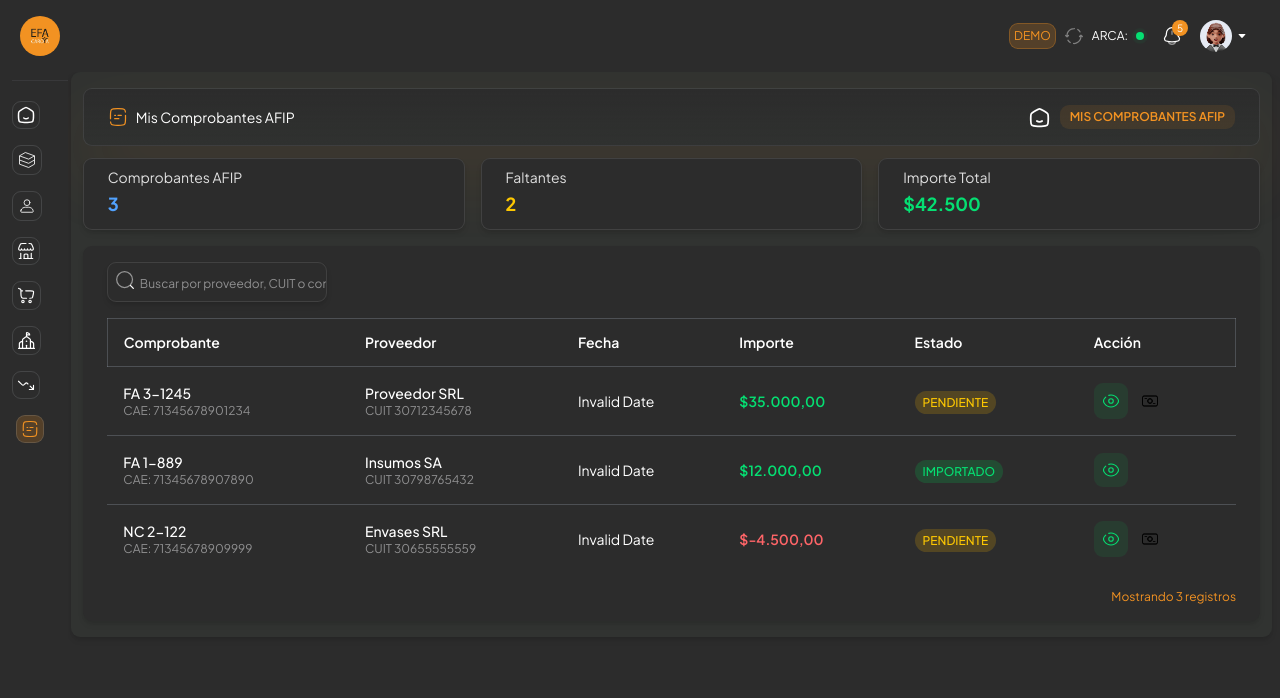
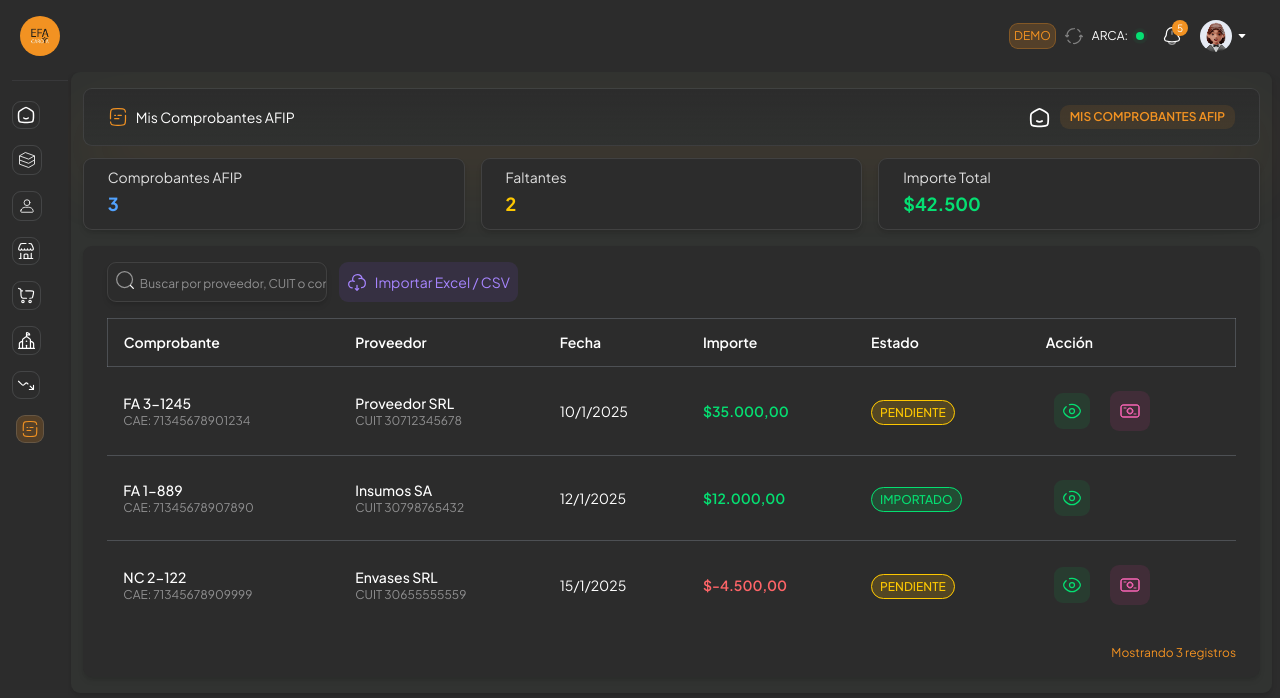
Before and after one commit to EFA-APP/frontend-destockp, a React (Vite) app: page /panel/comprobantes-afip in a window 1280 px wide. Shown: the top 698 px of the page. Built offline with nearby package versions, Linux system fonts and the light colour scheme.

Commit message:
22/01/2026

```diff
--- a/src/Componentes/Tablas/Compras/FacturaProveedor/ColumnasFacturaProveedor.jsx
+++ b/src/Componentes/Tablas/Compras/FacturaProveedor/ColumnasFacturaProveedor.jsx
@@ -1,7 +1,6 @@
 const estadoStyle = {
-    pagada: "bg-green-500/20 text-green-400 border-green-400/30",
+  importado: "bg-green-500/20 text-green-400 border-green-400/30",
   pendiente: "bg-yellow-500/20 text-yellow-400 border-yellow-400/30",
-    vencida: "bg-red-500/20 text-red-400 border-red-400/30",
 };
 
 export const columnasFacturasProveedor = [
@@ -10,13 +9,14 @@ export const columnasFacturasProveedor = [
     etiqueta: "Comprobante",
     renderizar: (valor, fila) => (
       <div>
-                <div className="font-medium">{`${fila.prefijo}-${valor}`}</div>
+        <div className="font-medium">{`${fila.puntoVenta}-${valor}`}</div>
         <div className="flex justify-start items-center gap-2">
           <div className="text-xs text-gray-100/50">
-                        {`Factura ${fila.tipo}`}{" "}
+            {`Tipo:  ${fila.tipo}`}{" "}
           </div>
           <div
-                        className={` w-2 h-2 rounded-full shadow-lg! ${fila.isBlanco
+            className={` w-2 h-2 rounded-full shadow-lg! ${
+              fila.isBlanco
                 ? "bg-green-400 shadow-green-300!"
                 : "bg-red-400 shadow-red-300!"
             } `}
--- a/src/Componentes/Tablas/MisComprobantesAFIP/ColumnaComprobantesAFIP.jsx
+++ b/src/Componentes/Tablas/MisComprobantesAFIP/ColumnaComprobantesAFIP.jsx
@@ -9,9 +9,7 @@ export const columnasMisComprobantesAFIP = [
         <div className="font-medium">
           {fila.tipo} {fila.puntoVenta}-{valor}
         </div>
-        <div className="text-xs text-gray-100/50">
-          CAE: {fila.cae || "—"}
-        </div>
+        <div className="text-xs text-gray-100/50">CAE: {fila.cae || "—"}</div>
       </div>
     ),
   },
@@ -24,16 +22,14 @@ export const columnasMisComprobantesAFIP = [
     renderizar: (valor, fila) => (
       <div>
         <div className="font-medium">{valor}</div>
-        <div className="text-xs text-gray-100/50">
-          CUIT {fila.cuitEmisor}
-        </div>
+        <div className="text-xs text-gray-100/50">CUIT {fila.cuitEmisor}</div>
       </div>
     ),
   },
 
   // 📅 Fecha
   {
-    key: "fecha",
+    key: "fechaEmision",
     etiqueta: "Fecha",
     filtrable: true,
     renderizar: (valor) => (
@@ -74,7 +70,7 @@ export const columnasMisComprobantesAFIP = [
 
       return (
         <span
-          className={`px-2 py-1 rounded-full text-xs font-medium ${
+          className={`px-2 py-1 rounded-full text-xs border-[.5px] font-medium ${
             estilos[tipo]
           }`}
         >
--- a/src/Componentes/Tablas/MisComprobantesAFIP/TablaMisComprobantesAFIP.jsx
+++ b/src/Componentes/Tablas/MisComprobantesAFIP/TablaMisComprobantesAFIP.jsx
@@ -6,18 +6,12 @@ import { columnasMisComprobantesAFIP } from "./ColumnaComprobantesAFIP";
 import { useMisComprobantesAFIP } from "../../../api/hooks/MisComprobantesAFIP/useMisComprobantesAFIP";
 import { accionesMisComprobantesAFIP } from "./Acciones";
 import { useNavigate } from "react-router-dom";
-
-
+import { DescargarIcono } from "../../../assets/Icons";
 
 const TablaMisComprobantesAFIP = () => {
-  const {
-    comprobantesAFIP,
-    faltantes,
-    cargados,
-  } = useMisComprobantesAFIP();
+  const { comprobantesAFIP, faltantes, cargados } = useMisComprobantesAFIP();
 
-
-  const navigate = useNavigate()
+  const navigate = useNavigate();
 
   const [busqueda, setBusqueda] = useState("");
   const [modalAbierto, setModalAbierto] = useState(false);
@@ -35,10 +29,7 @@ const TablaMisComprobantesAFIP = () => {
   };
 
   // 📊 Métricas
-  const totalImporte = comprobantesAFIP.reduce(
-    (acc, c) => acc + c.total,
-    0
-  );
+  const totalImporte = comprobantesAFIP.reduce((acc, c) => acc + c.total, 0);
 
   const totalFaltantes = faltantes.length;
   const totalCargados = cargados.length;
@@ -82,11 +73,41 @@ const TablaMisComprobantesAFIP = () => {
           columnas={columnasMisComprobantesAFIP}
           datos={comprobantesAFIP}
           mostrarAcciones={true}
-          acciones={accionesMisComprobantesAFIP({ handleVerDetalle, handleGenerarComprobante })}
+          acciones={accionesMisComprobantesAFIP({
+            handleVerDetalle,
+            handleGenerarComprobante,
+          })}
           mostrarBuscador
           busqueda={busqueda}
           setBusqueda={setBusqueda}
           placeholderBuscador="Buscar por proveedor, CUIT o comprobante..."
+          elementosSuperior={
+            <div className="flex items-center justify-center">
+              <button
+                type="button"
+                className="w-auto h-10 px-2 text-left text-violet-400! rounded-md! bg-violet-500/10! flex items-center gap-2 cursor-pointer hover:bg-violet-500/5!"
+                onClick={() =>
+                  document.getElementById("importar-excel").click()
+                }
+              >
+                <DescargarIcono />
+                Importar Excel / CSV
+              </button>
+
+              <input
+                id="importar-excel"
+                type="file"
+                accept=".xlsx,.xls,.csv"
+                className="hidden"
+                onChange={(e) => {
+                  const file = e.target.files[0];
+                  if (file) {
+                    console.log("Archivo seleccionado:", file);
+                  }
+                }}
+              />
+            </div>
+          }
         />
       </div>
     </div>
--- a/src/Componentes/UI/AccionesReutilizables/Index.jsx
+++ b/src/Componentes/UI/AccionesReutilizables/Index.jsx
@@ -12,48 +12,60 @@ export const accionesReutilizables = {
   verDetalle: {
     key: "verDetalle",
     label: "Ver detalle",
-    icono: <OjosIcono size={18} />,
-    color: "text-green-400",
-    bg: "bg-green-500/10",
+    icono: (
+      <div className="bg-green-500/10 p-2 rounded-md text-green-400!">
+        <OjosIcono size={20} />
+      </div>
+    ),
   },
 
   editar: {
     key: "editar",
     label: "Editar",
-    icono: <EditarIcono size={18} />,
-    color: "text-blue-400",
-    bg: "bg-blue-500/10",
+    icono: (
+      <div className="bg-blue-500/10 p-2 rounded-md text-blue-400!">
+        <EditarIcono size={20} />
+      </div>
+    ),
   },
 
   eliminar: {
     key: "eliminar",
     label: "Eliminar",
-    icono: <BorrarIcono size={18} />,
-    color: "text-red-400",
-    bg: "bg-red-500/10",
+    icono: (
+      <div className="bg-red-500/10 p-2 rounded-md text-red-400!">
+        <BorrarIcono size={20} />
+      </div>
+    ),
   },
 
   importarAFIP: {
     key: "importarAFIP",
     label: "Importar",
-    icono: <DescargarIcono size={18} />,
-    color: "text-blue-400",
-    bg: "bg-blue-500/10",
+    icono: (
+      <div className="bg-blue-500/10 p-2 rounded-md text-blue-400!">
+        <DescargarIcono size={20} />
+      </div>
+    ),
   },
 
   marcarObservado: {
     key: "marcarObservado",
     label: "Marcar observado",
-    icono: <ErrorIcono size={18} />,
-    color: "text-yellow-400",
-    bg: "bg-yellow-500/10",
+    icono: (
+      <div className="bg-yellow-500/10 p-2 rounded-md text-yellow-400!">
+        <ErrorIcono size={20} />
+      </div>
+    ),
   },
 
   generarComprobante: {
     key: "generarComprobante",
     label: "Generar Comporbantes",
-    icono: <PagosIcono size={20} />,
-    color: "text-pink-400",
-    bg: "bg-pink-500/10",
+    icono: (
+      <div className="bg-pink-500/10 p-2 rounded-md text-pink-400!">
+        <PagosIcono size={24} />
+      </div>
+    ),
   },
 };
--- a/src/Componentes/UI/TablaReutilizable/MenuDeAccionesGenerico.jsx
+++ b/src/Componentes/UI/TablaReutilizable/MenuDeAccionesGenerico.jsx
@@ -2,7 +2,11 @@ const MenuDeAccionesGenerico = ({ acciones, fila }) => {
   return (
     <div className="flex gap-1">
       {acciones
-        .filter((a) => (typeof a.visible === "function" ? a.visible(fila) : a.visible !== false))
+        .filter((a) =>
+          typeof a.visible === "function"
+            ? a.visible(fila)
+            : a.visible !== false,
+        )
         .map((accion) => (
           <button
             key={accion.key}
@@ -11,8 +15,6 @@ const MenuDeAccionesGenerico = ({ acciones, fila }) => {
             className={`
               cursor-pointer
               px-2 py-2 rounded-md! flex items-center
-              ${accion.bg}!
-              ${accion.color}!
               hover:opacity-80
             `}
           >
--- a/src/api/hooks/Compras/FacturasProveedor/useFacturaProveedor.js
+++ b/src/api/hooks/Compras/FacturasProveedor/useFacturaProveedor.js
@@ -24,6 +24,7 @@ export const useFacturasProveedor = () => {
       origen: "AFIP",
       importado: false,
       observaciones: "",
+      isBlanco: true,
     },
     {
       id: "AFIP-2",
@@ -48,6 +49,7 @@ export const useFacturasProveedor = () => {
       importado: true,
       fechaImportacion: "2025-01-18",
       observaciones: "Importado automáticamente",
+      isBlanco: true,
     },
     {
       id: "AFIP-3",
```
Also changed, not shown: src/Componentes/UI/TablaReutilizable/TablaReutilizable.jsx (+7 -9 lines), 1 other file (tests, documents, lock files or other folders). Lines whose indentation alone changed are shown as unchanged.
